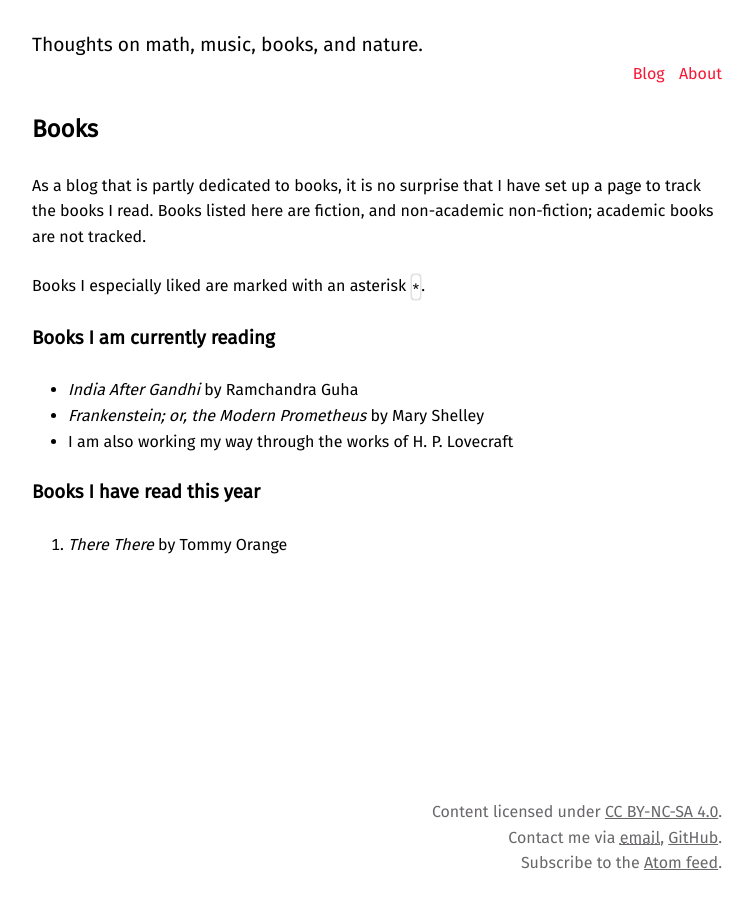
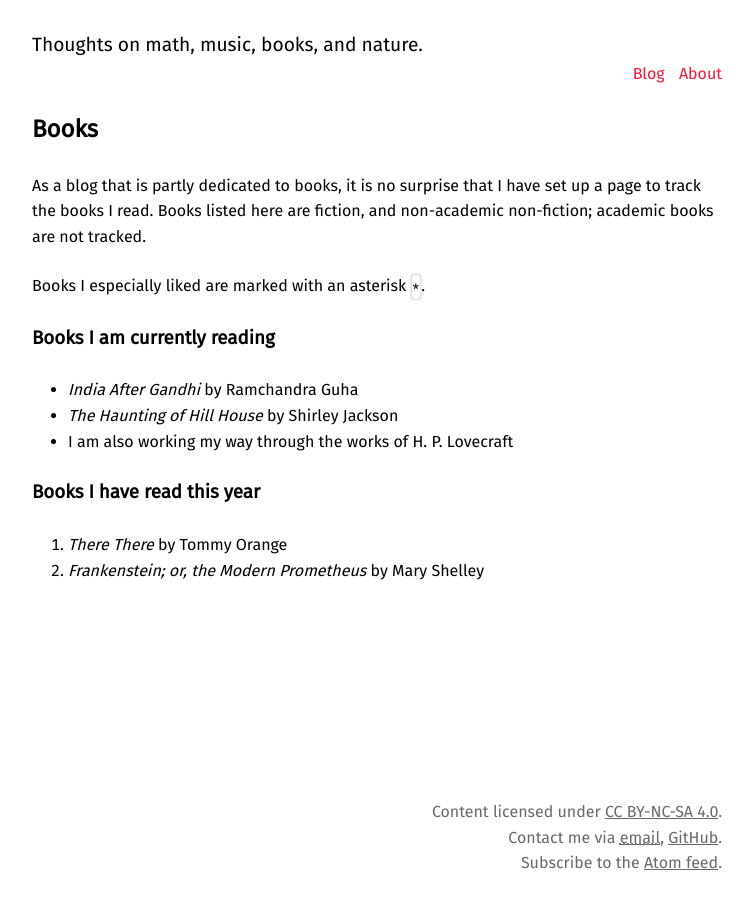
Before and after one commit to LeonardoGoller/LeonardoGoller.github.io, a Jekyll site: the page built from books.markdown, in a window 1280 px wide. Shown: the whole page, without its empty margins (263-1016 px from the left). Built offline with Jekyll 4.4.1, drawn with Linux system fonts in a browser that asks for light colours; comment, search, counter and statistics services are not loaded.

Commit message:
book list update

```diff
--- a/books.markdown
+++ b/books.markdown
@@ -9,12 +9,13 @@ As a blog that is partly dedicated to books, it is no surprise that I have set
 up a page to track the books I read. Books listed here are fiction, and
 non-academic non-fiction; academic books are not tracked.
 
-Books I especially liked are marked with an asterisk  <code>*</code>.
+Books I especially liked are marked with an asterisk  `*`.
 
 ### Books I am currently reading
 * _India After Gandhi_ by Ramchandra Guha
-* _Frankenstein; or, the Modern Prometheus_ by Mary Shelley
+* _The Haunting of Hill House_ by Shirley Jackson
 * I am also working my way through the works of H. P. Lovecraft
 
 ### Books I have read this year
 1. _There There_ by Tommy Orange
+2. _Frankenstein; or, the Modern Prometheus_ by Mary Shelley
```
